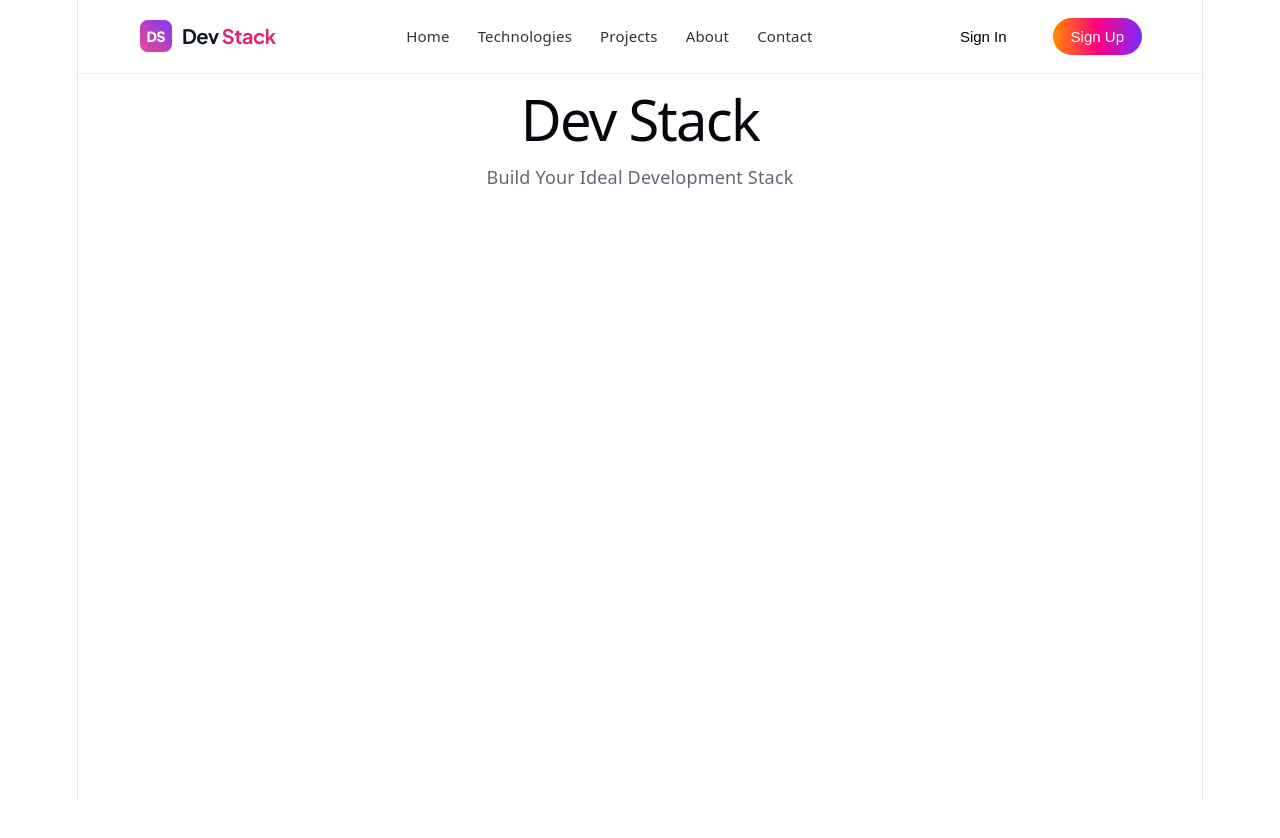
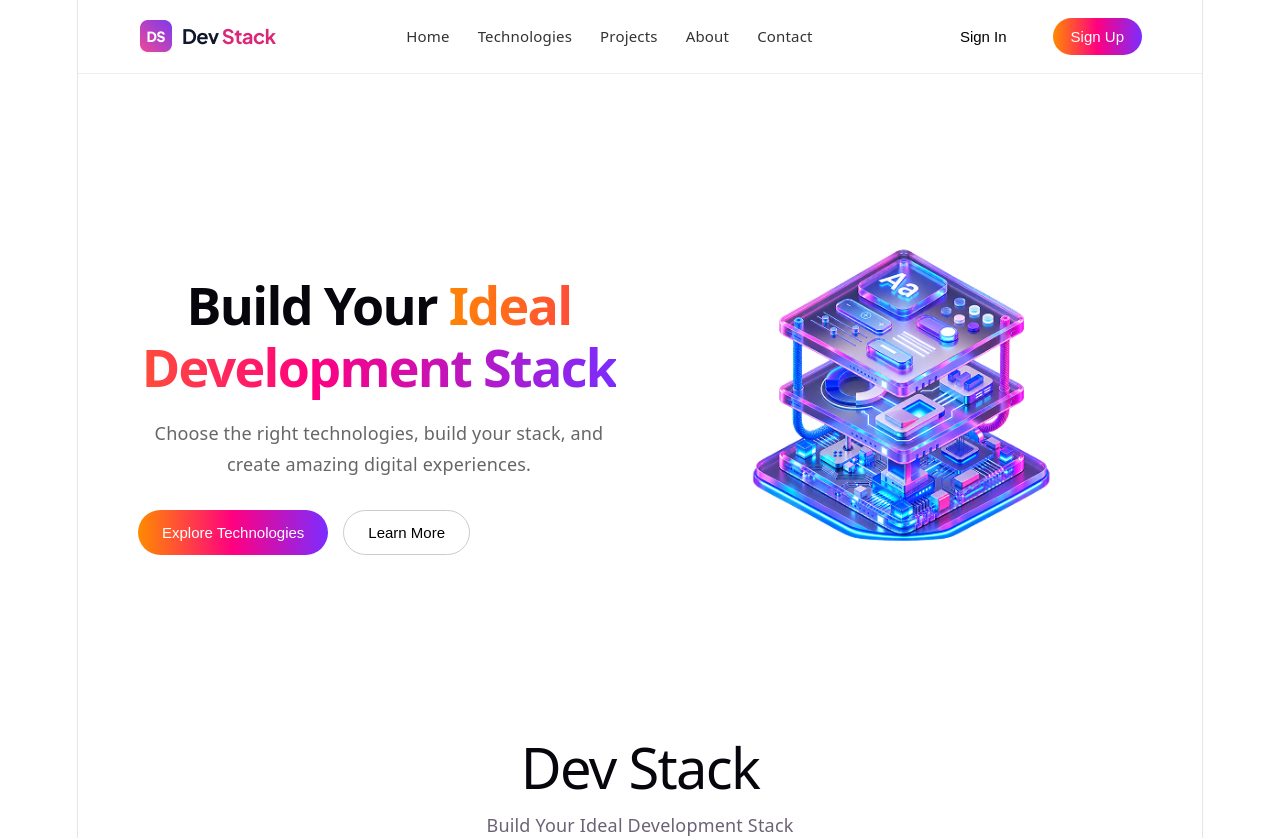
Before and after one commit to jerinakter1203/DevStack, a React (Vite) app: page / in a window 1280 px wide. Before the commit the page ends 800 px from the top, so only its background shows below. Built offline with nearby package versions, Linux system fonts and the light colour scheme.

Commit message:
Add hero section

```diff
--- a/src/App.css
+++ b/src/App.css
@@ -43,3 +43,69 @@ nav button:last-child {
   border-radius: 25px;
   background: linear-gradient(90deg, #ff8a00, #ff0080, #7b2cff);
 }
+
+
+.hero {
+  display: flex;
+  align-items: center;
+  justify-content: space-between;
+  gap: 40px;
+  padding: 80px 60px;
+}
+
+.hero-content {
+  flex: 1;
+}
+
+.hero h1 {
+  font-size: 52px;
+  line-height: 1.2;
+  margin-bottom: 20px;
+}
+
+.hero h1 span {
+  background: linear-gradient(90deg, #ff8a00, #ff0080, #7b2cff);
+  -webkit-background-clip: text;
+  -webkit-text-fill-color: transparent;
+}
+
+.hero p {
+  max-width: 550px;
+  color: #666;
+  font-size: 18px;
+  line-height: 1.7;
+}
+
+.hero-buttons {
+  display: flex;
+  gap: 15px;
+  margin-top: 30px;
+}
+
+.hero-buttons button {
+  padding: 13px 24px;
+  border-radius: 25px;
+  cursor: pointer;
+  font-size: 15px;
+}
+
+.hero-buttons button:first-child {
+  color: white;
+  border: none;
+  background: linear-gradient(90deg, #ff8a00, #ff0080, #7b2cff);
+}
+
+.hero-buttons button:last-child {
+  background: white;
+  border: 1px solid #ccc;
+}
+
+.hero-image {
+  flex: 1;
+  text-align: center;
+}
+
+.hero-image img {
+  width: 100%;
+  max-width: 500px;
+}
--- a/src/App.jsx
+++ b/src/App.jsx
@@ -1,11 +1,12 @@
 import './App.css'
 import Navbar from "./components/Navbar";
+import Hero from "./components/Hero";
 
 function App() {
   return (
     <>
       <Navbar />
-
+      <Hero/>
       <h1>Dev Stack</h1>
       <p>Build Your Ideal Development Stack</p>
     </>
--- /dev/null
+++ b/src/components/Hero.jsx
@@ -0,0 +1,29 @@
+function Hero() {
+  return (
+    <section className="hero">
+      <div className="hero-content">
+        <h1><strong>
+          Build Your
+          <span> Ideal Development Stack</span>
+          </strong>
+        </h1>
+
+        <p>
+          Choose the right technologies, build your stack,
+          and create amazing digital experiences.
+        </p>
+
+        <div className="hero-buttons">
+          <button>Explore Technologies</button>
+          <button>Learn More</button>
+        </div>
+      </div>
+
+      <div className="hero-image">
+        <img src="/src/assets/banner-stack.png" alt="Development Stack" />
+      </div>
+    </section>
+  );
+}
+
+export default Hero;
```
